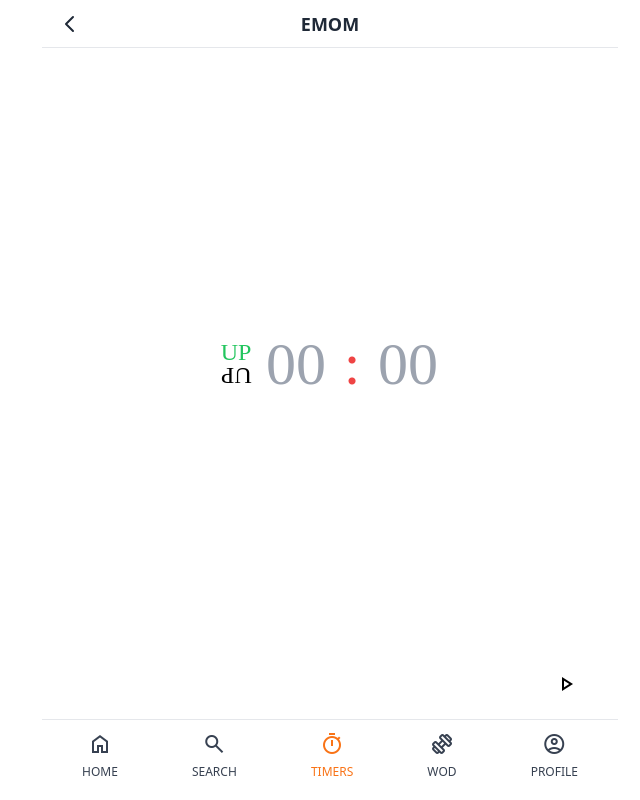
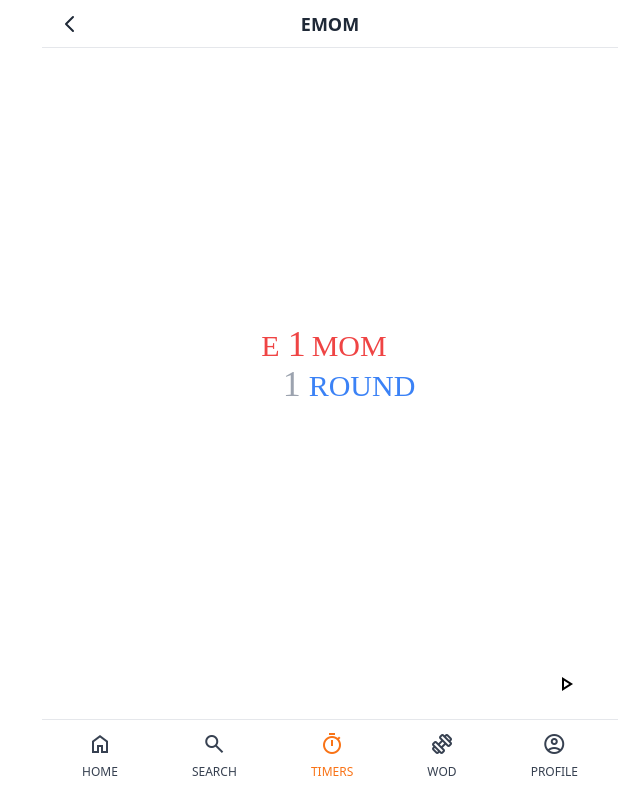
Before and after one commit to gksehfapd/crosspheed, a Next.js app: page /timers/emom in a window 1280 px wide. Shown: the whole page, without its empty margins (310-950 px from the left). Built offline with nearby package versions, Linux system fonts and the light colour scheme; a web font is replaced by a local one; what tailwindcss-animated would draw is missing.

Commit message:
feat: emomForm

```diff
--- a/components/emomForm.tsx
+++ b/components/emomForm.tsx
@@ -1,8 +1,85 @@
+import { setEmomMinState, setEmomRoundState, setState } from '@/libs/client/atoms'
 import { useForm } from 'react-hook-form'
+import { useSetRecoilState } from 'recoil'
 
 export default function EmomForm() {
-	const onValid = (data: any) => {
-		console.log(data)
+	const setStateFn = useSetRecoilState(setState)
+	const setEmomMinFn = useSetRecoilState(setEmomMinState)
+	const setEmomRoundFn = useSetRecoilState(setEmomRoundState)
+
+	const {
+		register,
+		handleSubmit,
+		watch,
+		formState: { errors }
+	} = useForm()
+
+	const onValid = (validForm: any) => {
+		console.log(validForm)
+		setStateFn(true)
+		setEmomMinFn(+validForm.setEmom)
+		setEmomRoundFn(+validForm.setRound)
 	}
-	return <form></form>
+	return (
+		<form
+			onSubmit={handleSubmit(onValid)}
+			className="font-['DIGI'] flex flex-col justify-between items-center w-full h-full py-4"
+		>
+			<div></div>
+			<div className="flex flex-col text-3xl justify-center items-center relative">
+				<span className="text-red-500 pr-3">
+					<label htmlFor="setEMOM">
+						E
+						<input
+							{...register('setEmom', {
+								required: true,
+								maxLength: 1,
+								min: { value: 1, message: '1-9 ONLY' },
+								max: { value: 9, message: '1-9 ONLY' }
+							})}
+							type="number"
+							placeholder="1"
+							id="setEMOM"
+							defaultValue={1}
+							className="text-center px-2 w-8 text-4xl"
+						/>
+						MOM
+					</label>
+					<span className="absolute text-sm text-center text-gray-500 ml-2 w-10">
+						{errors?.setEmom?.message}
+					</span>
+				</span>
+				<span className="text-blue-500 pl-4 relative">
+					<span className="absolute text-sm text-center text-gray-500 w-8 -left-4">
+						{errors?.setRound?.message}
+					</span>
+					<label htmlFor="setRound">
+						<input
+							{...register('setRound', {
+								required: true,
+								maxLength: 2,
+								min: { value: 1, message: '1-99 ONLY' },
+								max: { value: 99, message: '1-99 ONLY' }
+							})}
+							type="number"
+							placeholder="1"
+							id="setRound"
+							className="text-right pr-2 w-12 text-4xl"
+						/>
+						ROUND
+					</label>
+				</span>
+			</div>
+			<div className="w-full text-right">
+				<button
+					type="submit"
+					className="p-2 rounded-full mr-4 hover:bg-slate-300 active:bg-slate-400"
+				>
+					<span className="material-symbols-outlined flex items-center justify-center">
+						play_arrow
+					</span>
+				</button>
+			</div>
+		</form>
+	)
 }
--- a/libs/client/atoms.ts
+++ b/libs/client/atoms.ts
@@ -29,3 +29,13 @@ export const setAmrapUpDownState = atom({
 	key: 'setAmrapUpDownState',
 	default: 'up'
 })
+
+export const setEmomMinState = atom({
+	key: 'setEmomMinState',
+	default: 1
+})
+
+export const setEmomRoundState = atom({
+	key: 'setEmomRoundState',
+	default: 1
+})
--- a/pages/timers/emom.tsx
+++ b/pages/timers/emom.tsx
@@ -11,6 +11,7 @@ import {
 import { useEffect, useState } from 'react'
 import { useRecoilValue } from 'recoil'
 import AmrapForm from '@/components/amrapForm'
+import EmomForm from '@/components/emomForm'
 
 export default function Amrap() {
 	const isRunning = useRecoilValue(countDownState)
@@ -112,7 +113,7 @@ export default function Amrap() {
 					<Padstart text={countSec} />
 				</Countdown>
 			) : (
-				<AmrapForm />
+				<EmomForm />
 			)}
 		</Layout>
 	)
```
